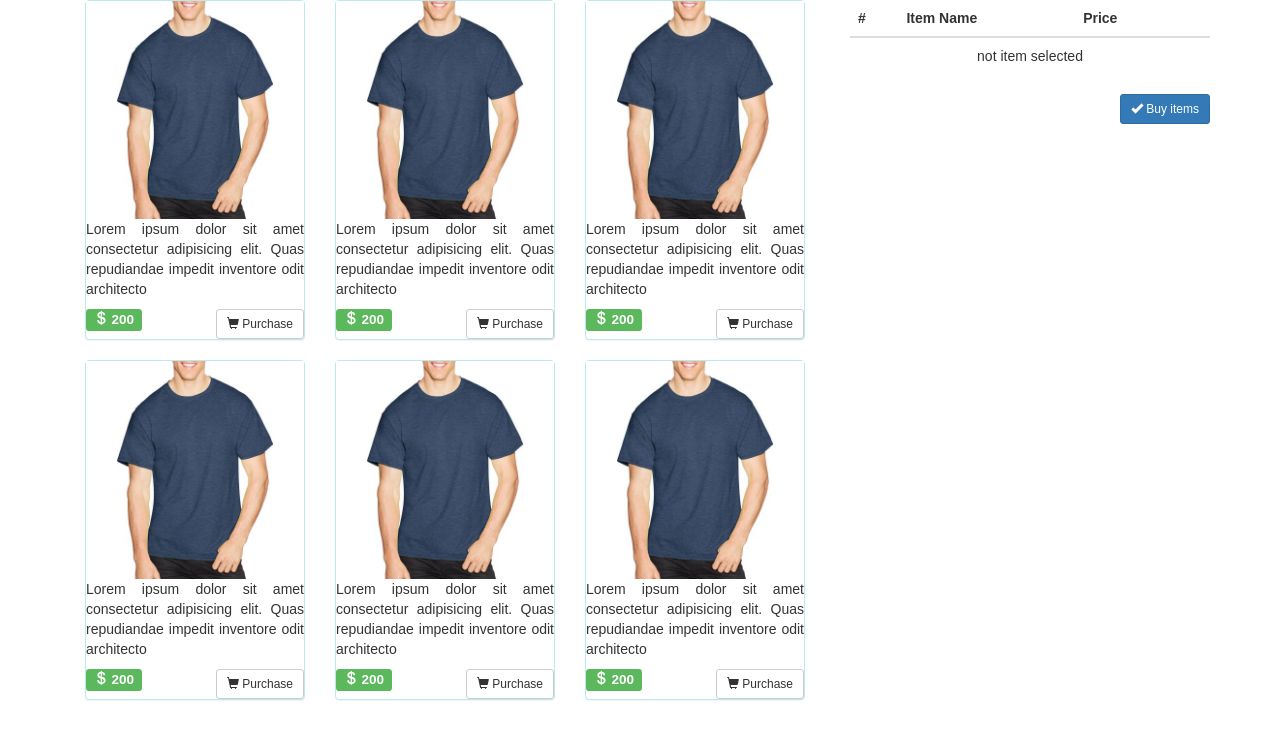
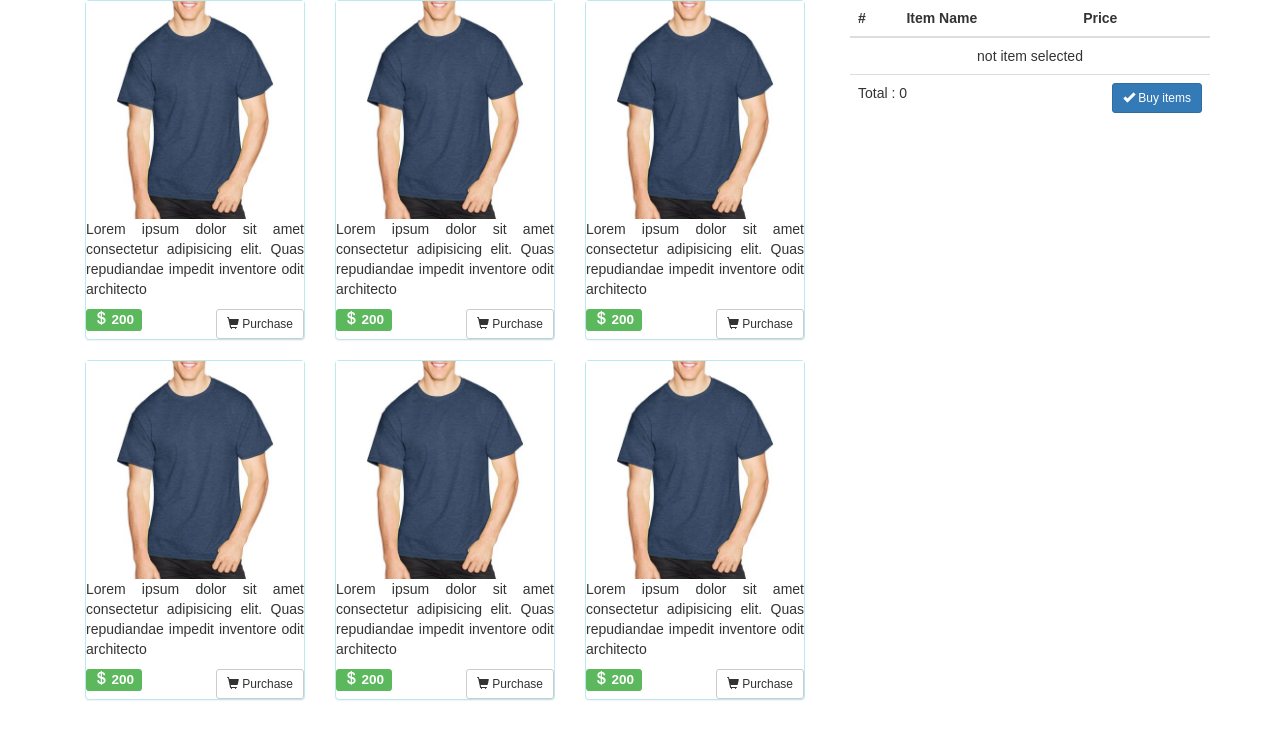
Before and after one commit to AlejandroGnz/shopping-cart, a React (Create React App) app: page / in a window 1280 px wide. Shown: the top 738 px of the page. Built offline with nearby package versions, Linux system fonts and the light colour scheme.

Commit message:
using redux store in stateless components

```diff
--- a/src/components/ProductCart.js
+++ b/src/components/ProductCart.js
@@ -1,18 +1,10 @@
-import React, { Component } from 'react';
+import React from 'react';
 import { Table, Button } from 'react-bootstrap';
 import { connect } from 'react-redux';
+import { removeFromCart } from '../actionCreators';
 
-class ProductCart extends Component {
-  constructor(props) {
-    super(props)
-    this.state = {
-      cartItems: []
-    }
-  }
-  render() {
-    return (
-    <div>
-    <Table responsive>
+const ProductCart = ({ cartItems, total, removeFromCart }) =>
+  <Table responsive>
     <thead>
       <tr>
         <th>#</th>
@@ -22,36 +14,45 @@ class ProductCart extends Component {
       </tr>
     </thead>
     <tbody>
-      {this.state.cartItems.length > 0 ? this.state.cartItems.map( (item, index) =>
-        <tr>
-          <td>{index + 1}</td>
+      {cartItems.length > 0 ? cartItems.map( (item, index) =>
+        <tr key={item.id +'-'+ index}>
+          <td>{item.amount}</td>
           <td>{item.name}</td>
           <td>{item.price}</td>
           <td>
-            <Button className="pull-right" bsStyle="danger" bsSize="xsmall">
+            <Button className="pull-right" bsStyle="danger" bsSize="xsmall" onClick={()=>{removeFromCart(item)}}>
               <i className="glyphicon glyphicon-remove"></i>
             </Button>
           </td>
         </tr>
       ): <tr><td className="text-center" colSpan={4}>not item selected</td></tr>}
+      <tr>
+        <td colSpan={4}>
+          {`Total : ${total}`}
+          <Button className="pull-right" bsStyle="primary" bsSize="small">
+            <i className="glyphicon glyphicon-ok"></i> Buy items
+          </Button>
+        </td>
+      </tr>
     </tbody>
   </Table>
-  <Button className="pull-right" bsStyle="primary" bsSize="small">
-    <i className="glyphicon glyphicon-ok"></i> Buy items
-  </Button>
-  </div>)
-  }
-}
 
 const mapStateToProps = state => {
+  console.log(state.cartItems)
+  const total = state.cartItems
+    .map(product => product.price)
+    .reduce((previousValue, currentValue) => {
+        return currentValue + previousValue
+  }, 0)
   return {
-    state
+    cartItems: state.cartItems,
+    total
   }
 }
 const mapDispatchToProps = dispatch => {
   return {
     removeFromCart( product ) {
-
+      dispatch(removeFromCart(product));
     }
   }
 }
--- a/src/components/ProductList.js
+++ b/src/components/ProductList.js
@@ -1,30 +1,16 @@
-import React, { Component } from 'react';
+import React from 'react';
 import { Panel, Image, Button, Col, Label } from 'react-bootstrap';
 import { connect } from 'react-redux';
+import { addToCart } from '../actionCreators';
 
-class ProductList extends Component {
-  constructor() {
-    super()
-    this.state = {
-      products: [
-        {id:'001', price: 200, link: './img/t-shirt-1.jpg', name: 't-shirt', desc: 'Lorem ipsum dolor sit amet consectetur adipisicing elit. Quas repudiandae impedit inventore odit architecto'},
-        {id:'002', price: 200, link: './img/t-shirt-1.jpg', name: 't-shirt', desc: 'Lorem ipsum dolor sit amet consectetur adipisicing elit. Quas repudiandae impedit inventore odit architecto'},
-        {id:'003', price: 200, link: './img/t-shirt-1.jpg', name: 't-shirt', desc: 'Lorem ipsum dolor sit amet consectetur adipisicing elit. Quas repudiandae impedit inventore odit architecto'},
-        {id:'004', price: 200, link: './img/t-shirt-1.jpg', name: 't-shirt', desc: 'Lorem ipsum dolor sit amet consectetur adipisicing elit. Quas repudiandae impedit inventore odit architecto'},
-        {id:'005', price: 200, link: './img/t-shirt-1.jpg', name: 't-shirt', desc: 'Lorem ipsum dolor sit amet consectetur adipisicing elit. Quas repudiandae impedit inventore odit architecto'},
-        {id:'006', price: 200, link: './img/t-shirt-1.jpg', name: 't-shirt', desc: 'Lorem ipsum dolor sit amet consectetur adipisicing elit. Quas repudiandae impedit inventore odit architecto'}
-      ]
-    }
-  }
-  render() {
-    return (
-    <div>
-      {this.state.products.map( product =>
+const ProductList = props =>
+  (<div>
+    {props.products.map( product =>
       <Col xs={4} key={product.id}>
         <Panel bsStyle="info" header={product.name}>
           <Image src={product.link} responsive/>
           <p className="text-justify">{product.desc}</p>
-            <Button className="pull-right" bsSize="small">
+          <Button className="pull-right" bsSize="small" onClick={()=>{props.addToCart(product)}}>
             <i className="glyphicon glyphicon-shopping-cart"></i> Purchase
           </Button>
           <h4>
@@ -36,17 +22,16 @@ class ProductList extends Component {
       </Col>
     )}
   </div>)
-  }
-}
+
 const mapStateToProps = state => {
   return {
-    cartItems: state.cartItems
+    products: state.products
   }
 }
 const mapDispatchToProps = dispatch => {
   return {
-    removeFromCart( product ) {
-
+    addToCart( product ) {
+      dispatch(addToCart(product));
     }
   }
 }
--- a/src/store.js
+++ b/src/store.js
@@ -16,4 +16,14 @@ function reducer( state, action ) {
   return state
 }
 
-export default createStore(reducer,{ cartItems: [] });
+export default createStore(reducer,{
+  cartItems: [],
+  products:[
+    {id:'001', price: 200, link: './img/t-shirt-1.jpg', name: 't-shirt', desc: 'Lorem ipsum dolor sit amet consectetur adipisicing elit. Quas repudiandae impedit inventore odit architecto'},
+    {id:'002', price: 200, link: './img/t-shirt-1.jpg', name: 't-shirt', desc: 'Lorem ipsum dolor sit amet consectetur adipisicing elit. Quas repudiandae impedit inventore odit architecto'},
+    {id:'003', price: 200, link: './img/t-shirt-1.jpg', name: 't-shirt', desc: 'Lorem ipsum dolor sit amet consectetur adipisicing elit. Quas repudiandae impedit inventore odit architecto'},
+    {id:'004', price: 200, link: './img/t-shirt-1.jpg', name: 't-shirt', desc: 'Lorem ipsum dolor sit amet consectetur adipisicing elit. Quas repudiandae impedit inventore odit architecto'},
+    {id:'005', price: 200, link: './img/t-shirt-1.jpg', name: 't-shirt', desc: 'Lorem ipsum dolor sit amet consectetur adipisicing elit. Quas repudiandae impedit inventore odit architecto'},
+    {id:'006', price: 200, link: './img/t-shirt-1.jpg', name: 't-shirt', desc: 'Lorem ipsum dolor sit amet consectetur adipisicing elit. Quas repudiandae impedit inventore odit architecto'}
+  ]
+});
```
Lines whose indentation alone changed are shown as unchanged.
